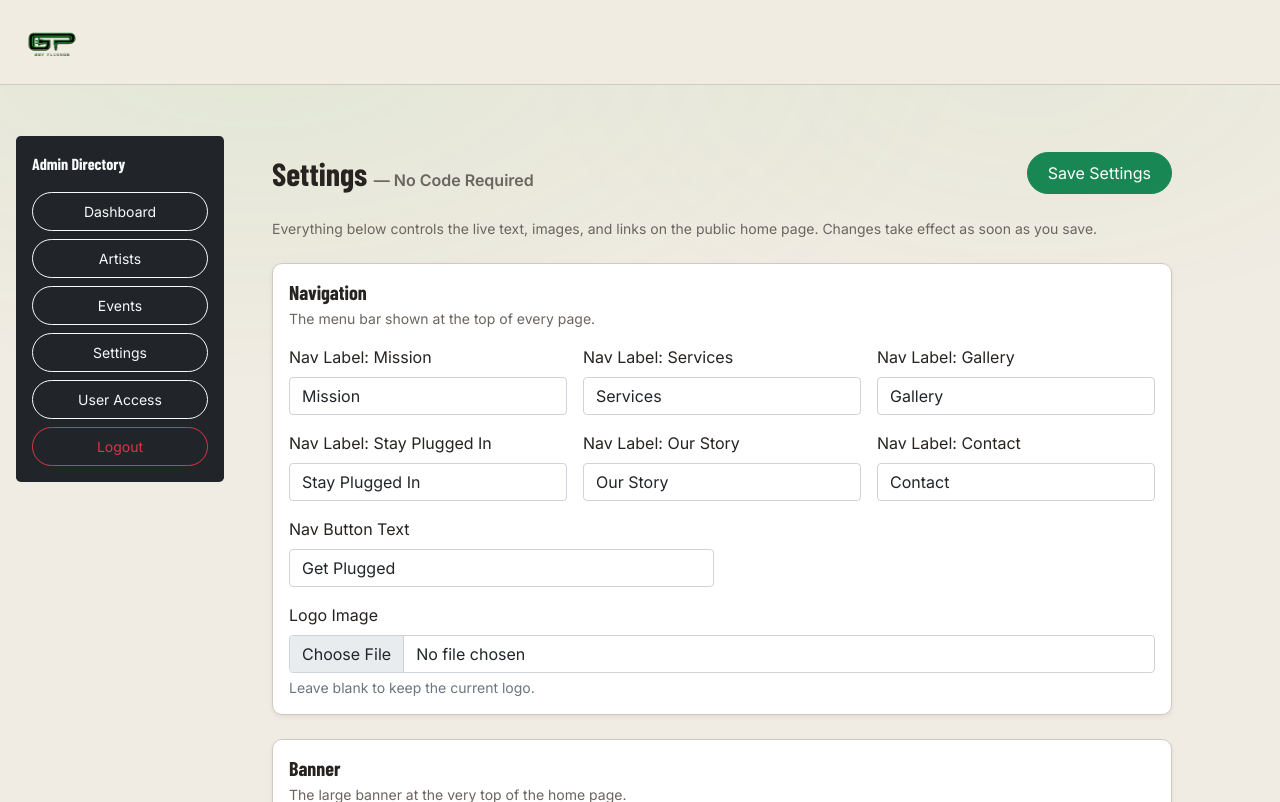
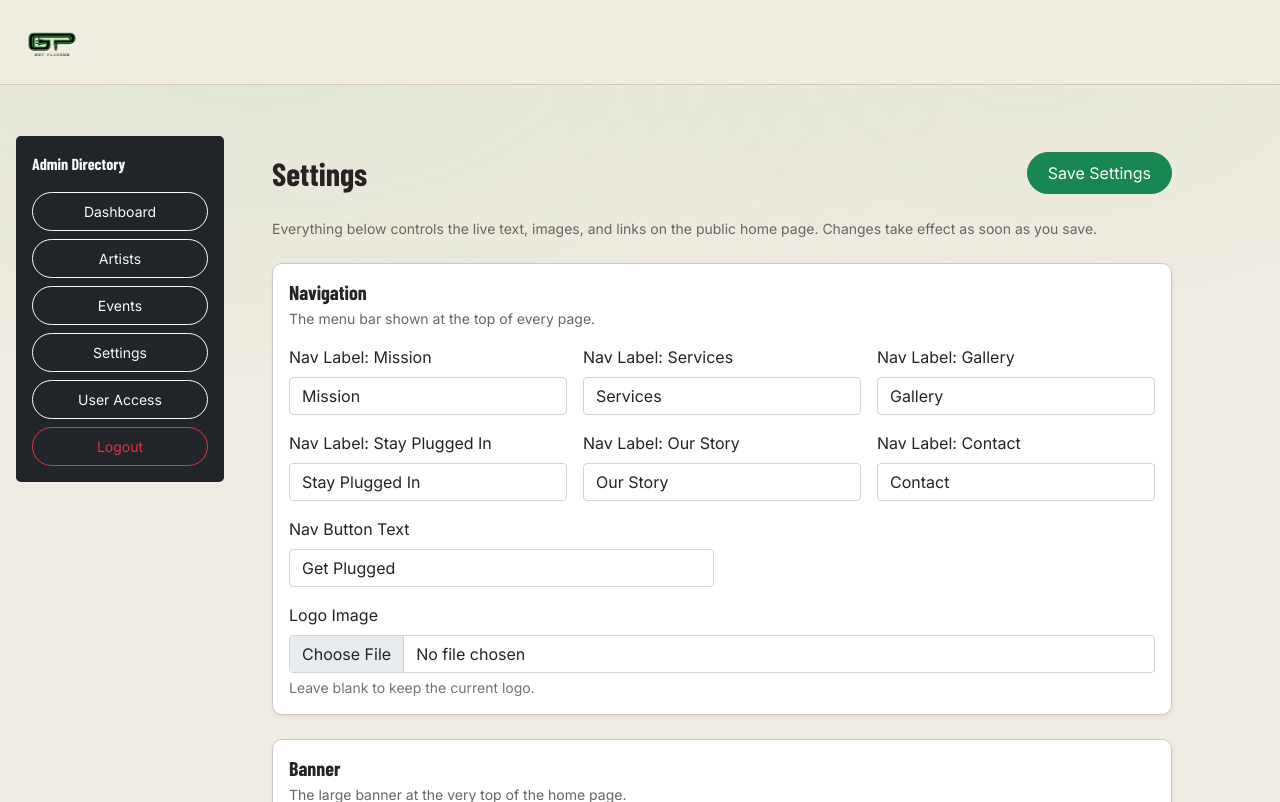
Before and after one commit to DredgenYors/GetPluggedWebsite, a Flask app: page /admin/settings in a window 1280 px wide. Shown: the top 802 px of the page. Run offline with Flask 3, Linux system fonts and the light colour scheme; a user stored in the database is signed in; some libraries are stand-ins or nearby versions; some web fonts are replaced.

Commit message:
Remove "No Code Required" from the Admin Settings heading
Co-Authored-By: Claude Sonnet 5 <noreply@anthropic.com>

```diff
--- a/templates/admin/settings.html
+++ b/templates/admin/settings.html
@@ -9,7 +9,7 @@
     {{ form.hidden_tag() }}
 
     <div class="d-flex flex-column flex-sm-row justify-content-between align-items-sm-center gap-2 mb-4">
-      <h2 class="mb-0">Settings <small class="text-muted fs-6">&mdash; No Code Required</small></h2>
+      <h2 class="mb-0">Settings</h2>
       {{ form.submit(class="btn btn-success align-self-start align-self-sm-auto") }}
     </div>
 
```
